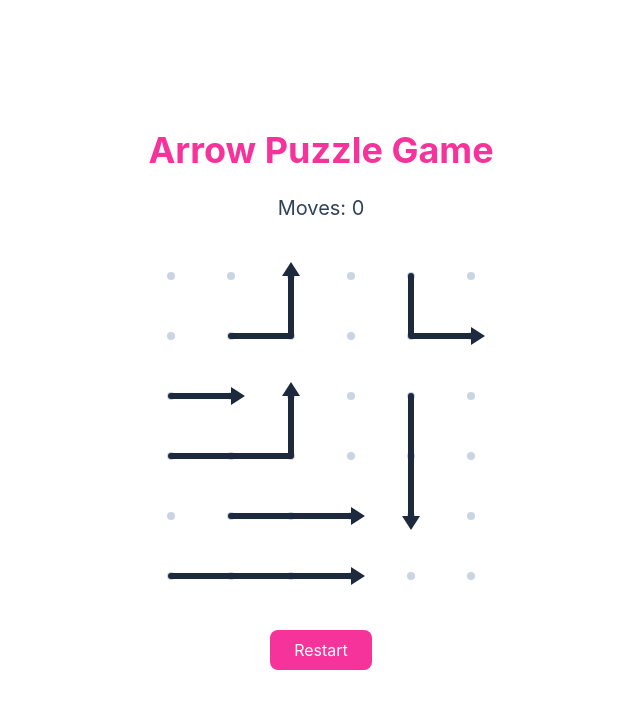
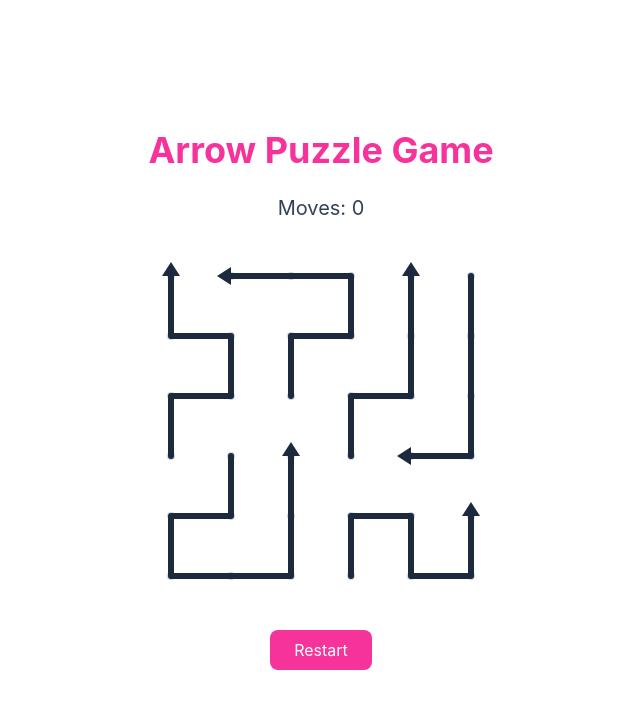
Before and after one commit to meAtmuna/arrow-puzzle-game, a React (Vite) app: page / in a window 1280 px wide. Shown: the top 708 px of the page, without its empty margins (319-959 px from the left). Built offline with nearby package versions, Linux system fonts and the light colour scheme.

Commit message:
full dots cover and twisty level and bump back animation

```diff
--- a/src/App.jsx
+++ b/src/App.jsx
@@ -1,7 +1,7 @@
 import { useState } from "react"
 import { level1 } from "./game/levels"
 import Board from "./components/Board"
-import { canEscape, isWin, removeArrow, getSlideDistance } from "./game/logic"
+import { canEscape, isWin, removeArrow, getSlideDistance, getFreeSteps } from "./game/logic"
 
 export default function App() {
   const [arrows, setArrows] = useState(level1.arrows)
@@ -30,6 +30,38 @@ export default function App() {
     setLeaving({ id: arrow.id, offset: 0 })
     requestAnimationFrame(frame)
   }
+
+  function bumpBack(arrow) {
+    const maxOffset = getFreeSteps(arrow, arrows, level1.size) + 0.7
+    const speed = 10
+    const goTime = maxOffset / speed
+    const start  = performance.now()
+
+    function frame(now) {
+      const time = Math.max(0, now - start) / 1000
+      let offset
+
+      if (time < goTime) {
+        offset = time * speed
+      } else {
+        setBlockedId(arrow.id)
+        offset = maxOffset - (time - goTime) * speed
+
+        if (offset <= 0) {
+          setLeaving(null)
+          setBlockedId(null)
+          return
+        }
+      }
+
+      setLeaving({ id: arrow.id, offset: offset })
+      requestAnimationFrame(frame)
+    }
+
+    setLeaving({ id: arrow.id, offset: 0 })
+    requestAnimationFrame(frame)
+  }
+
   function handleArrowClick(arrow) {
     if (isWin(arrows) || leaving !== null) return
       setMoves(moves + 1)
@@ -38,8 +70,7 @@ export default function App() {
         slideOut(arrow)
       }
       else {
-        setBlockedId(arrow.id)
-        setTimeout(() => setBlockedId(null), 400)
+        bumpBack(arrow)
       }
   }
 
--- a/src/game/levels.js
+++ b/src/game/levels.js
@@ -1,12 +1,11 @@
 export const level1 ={
     size: 6,
     arrows: [
-        { id: 1, cells: [[1, 1], [1, 2], [0, 2]] },
-        { id: 2, cells: [[0, 4], [1, 4], [1, 5]] },
-        { id: 3, cells: [[3, 0], [3, 1], [3, 2], [2, 2]] },
-        { id: 4, cells: [[2, 4], [3, 4], [4, 4]] },
-        { id: 5, cells: [[4, 1], [4, 2], [4, 3]] },
-        { id: 6, cells: [[5, 0], [5, 1], [5, 2], [5, 3]] },
-        { id: 7, cells: [[2, 0], [2, 1]] },
+        { id: 1, cells: [[3, 0], [2, 0], [2, 1], [1, 1], [1, 0], [0, 0]] },
+        { id: 2, cells: [[2, 2], [1, 2], [1, 3], [0, 3], [0, 2], [0, 1]] },
+        { id: 3, cells: [[3, 3], [2, 3], [2, 4], [1, 4], [0, 4]] },
+        { id: 4, cells: [[0, 5], [1, 5], [2, 5], [3, 5], [3, 4]] },
+        { id: 5, cells: [[3, 1], [4, 1], [4, 0], [5, 0], [5, 1], [5, 2], [4, 2], [3, 2]] },
+        { id: 6, cells: [[5, 3], [4, 3], [4, 4], [5, 4], [5, 5], [4, 5]] },
     ],
 }
--- a/src/game/logic.js
+++ b/src/game/logic.js
@@ -82,3 +82,21 @@ export function getSlidePoints(arrow, size, offset) {
     points.push(between(path[first + length], path[first + length + 1]))
     return points
 }
+
+export function getFreeSteps(arrow, arrows, size) {
+    const step = steps[getDirection(arrow)]
+    const head = getHead(arrow)
+
+    let row = head[0] + step.row
+    let col = head[1] + step.col
+    let count = 0
+
+    while (row >= 0 && row < size && col >= 0 && col < size) {
+        if (isOccupied(arrows, row, col)) return count
+        count++
+        row += step.row
+        col += step.col
+    }
+
+    return count
+}
```
